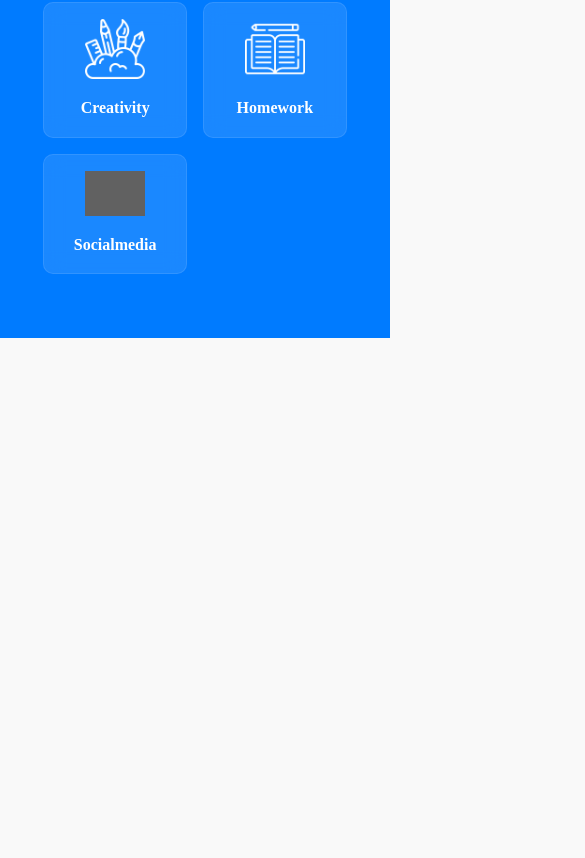
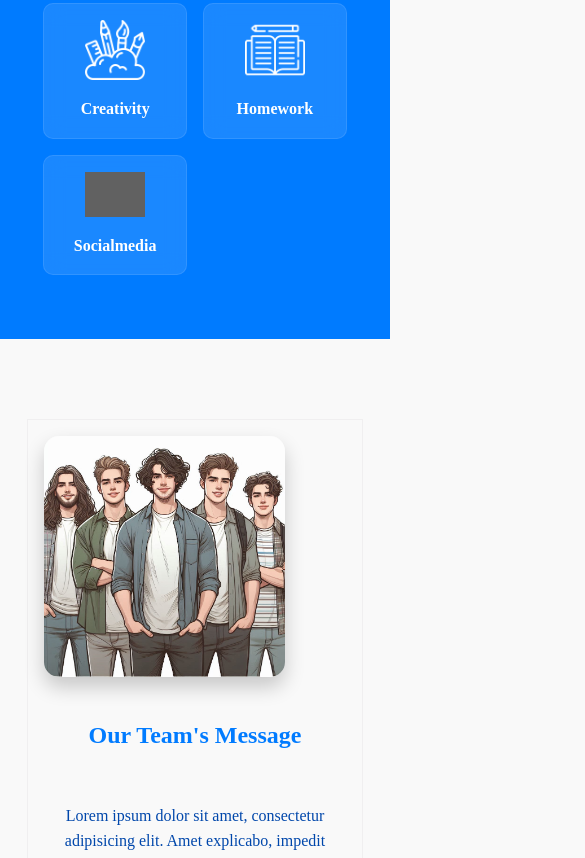
Before and after one commit to ntolqinov692/Web-Project, a React (Create React App) app in the folder e-learning-project/: page / in a window 390 px wide. Shown: the part 1136-1994 px from the top of the page, 585 px wide, since content can reach past the window. Before the commit the page ends 1474 px from the top, so only its background shows below. Built offline with nearby package versions, Linux system fonts and the light colour scheme; grey boxes are pictures that could not be loaded; a web font is replaced by a local one.

Commit message:
Created responsive about section with theme support.

```diff
--- a/e-learning-project/src/App.js
+++ b/e-learning-project/src/App.js
@@ -1,7 +1,8 @@
 import Navbar from "./sections/navbar/Navbar";
 import Header from "./sections/header/Header";
 import Features from "./sections/features/Features";
-
+import About from "./sections/about/About";
+import './index.css'
 
 const App = () => {
   return(
@@ -9,6 +10,7 @@ const App = () => {
           <Navbar/>
           <Header/>
           <Features/>
+          <About/>
       </main>
   )
 }
--- /dev/null
+++ b/e-learning-project/src/sections/about/About.js
@@ -0,0 +1,26 @@
+import './about.css';
+import aboutImage from '../../images/about.png';
+
+const About = () => {
+    return (
+        <section id="about">
+            <div className="container about__container">
+                <div className="about__left">
+                    <div className="about__image">
+                        <img src={aboutImage} alt="About Us" />
+                    </div>
+                </div>
+                <div className="about__right">
+                    <h3>Our Team's Message</h3>
+                    <p>
+                        Lorem ipsum dolor sit amet, consectetur adipisicing elit.
+                        Amet explicabo, impedit ipsam magnam optio quod! Ab, molestiae,
+                        sunt? Aliquam ea ipsum nemo sapiente.
+                    </p>
+                </div>
+            </div>
+        </section>
+    );
+};
+
+export default About;
--- a/e-learning-project/src/sections/about/about.css
+++ b/e-learning-project/src/sections/about/about.css
@@ -0,0 +1,102 @@
+/* About Section */
+#about {
+    padding: 5rem 0;
+}
+
+.about__container {
+    display: grid;
+    grid-template-columns: 1fr 1fr; /* Two equal columns */
+    gap: 2rem;
+    border: 0.1rem solid var(--color-light);
+    max-width: 1200px; /* Limit container width */
+    margin: 0 auto; /* Center the container */
+    padding: 2rem; /* Add padding inside the container */
+    align-items: center; /* Vertically center items */
+}
+
+.about__left {
+    display: flex;
+    align-items: center; /* Center the image vertically */
+    justify-content: flex-start; /* Align image to the left */
+}
+
+.about__left img {
+    width: 80%; /* Make the image responsive */
+    height: auto;
+    border-radius: 15px; /* Rounded corners */
+    box-shadow: 0 10px 20px rgba(0, 0, 0, 0.2); /* Add shadow */
+    transition: transform 0.3s ease, box-shadow 0.3s ease;
+}
+
+.about__left img:hover {
+    transform: scale(1.05); /* Slightly enlarge on hover */
+    box-shadow: 0 15px 30px rgba(0, 0, 0, 0.3); /* Enhance shadow on hover */
+}
+
+.about__right {
+    display: flex;
+    flex-direction: column;
+    justify-content: center; /* Center content vertically */
+    padding: 2rem; /* Add padding */
+    align-items: center;
+}
+
+.about__right h3 {
+    font-size: 2rem;
+    margin-bottom: 1rem;
+    color: var(--primary-color); /* Use primary color for heading */
+    text-align: left; /* Align heading text to the left */
+}
+
+.about__right p {
+    margin: 2rem 0;
+    font-size: 1.1rem;
+    line-height: 1.6;
+    color: var(--text-color); /* Use text color for paragraph */
+    text-align: center;
+}
+
+/* Responsive Design */
+@media (max-width: 768px) {
+    .about__container {
+        grid-template-columns: 1fr 1fr; /* Keep two columns */
+        gap: 1rem; /* Reduce gap for smaller screens */
+        padding: 1rem; /* Reduce padding */
+    }
+
+    .about__left img {
+        width: 100%; /* Ensure image fits within the column */
+    }
+
+    .about__right {
+        padding: 1rem; /* Reduce padding */
+    }
+
+    .about__right h3 {
+        font-size: 1.5rem; /* Reduce heading size */
+    }
+
+    .about__right p {
+        font-size: 1rem; /* Reduce paragraph size */
+    }
+}
+
+@media (max-width: 480px) {
+    .about__container {
+        grid-template-columns: 1fr; /* Switch to single column on very small screens */
+    }
+
+    .about__left img {
+        width: 80%; /* Reduce image width on very small screens */
+        margin: 0 auto; /* Center the image */
+    }
+
+    .about__right {
+        text-align: center; /* Center text on very small screens */
+    }
+
+    .about__right h3,
+    .about__right p {
+        text-align: center; /* Center text on very small screens */
+    }
+}
--- a/e-learning-project/src/sections/navbar/navbar.css
+++ b/e-learning-project/src/sections/navbar/navbar.css
@@ -29,12 +29,21 @@ body {
 
 /* Navbar styles */
 nav {
-    background-color: var(--nav-bg);
+    background-color: rgba(255, 255, 255, 0.1);
+    backdrop-filter: blur(10px); /* Blur effect */
     padding: 1rem 0;
     box-shadow: var(--shadow);
     position: sticky;
     top: 0;
     z-index: 1000;
+    border-bottom: 1px solid rgba(255, 255, 255, 0.1); /* Subtle border */
+    transition: background-color 0.3s ease, backdrop-filter 0.3s ease;
+}
+
+/* Dark mode styles for Navbar */
+.dark-mode nav {
+    background-color: rgba(26, 26, 26, 0.1); /* Semi-transparent dark background */
+    border-bottom: 1px solid rgba(255, 255, 255, 0.1); /* Subtle border */
 }
 
 .tn_container {
```
Also changed, not shown: e-learning-project/src/images/about.png (added), e-learning-project/src/index.css (added).
